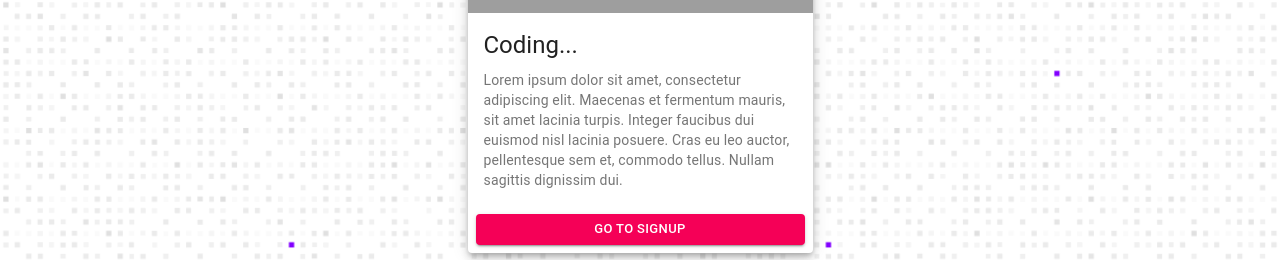
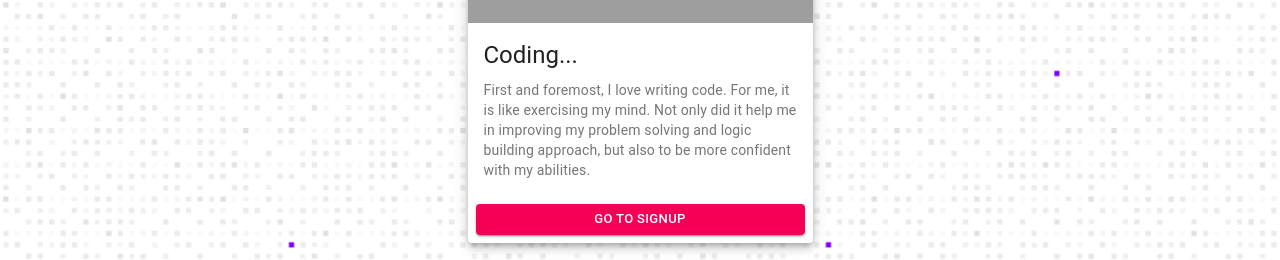
Before and after one commit to DhrumilShah98/Dalhousie_University_CSCI5709_AWS_Tutorials, a React (Create React App) app: page / in a window 1280 px wide. Both pictures are taken after typing "Sample", "Sample", "name@example.com", "Sample123", "Sample123" into the empty fields and a click on the button "SUBMIT". Shown: the part 378-638 px from the top of the page. Built offline with nearby package versions, Linux system fonts and the light colour scheme; grey boxes are pictures that could not be loaded.

Commit message:
Lorem ipsum removed

```diff
--- a/src/component/Profile/Profile.js
+++ b/src/component/Profile/Profile.js
@@ -2,7 +2,7 @@ import { Avatar, Button, Card, CardActions, CardContent, CardHeader, CardMedia,
 import React from 'react';
 import useStyles from './styles';
 
-export const Profile = ({ userData, updateUserData, showProfile, updateShowProfile }) => {
+export const Profile = ({ userData, updateUserData, updateShowProfile }) => {
     const classes = useStyles();
 
     const goBackToSignUp = () => {
@@ -37,7 +37,7 @@ export const Profile = ({ userData, updateUserData, showProfile, updateShowProfi
                         Coding...
                     </Typography>
                     <Typography variant="body2" color="textSecondary" component="p">
-                        Lorem ipsum dolor sit amet, consectetur adipiscing elit. Maecenas et fermentum mauris, sit amet lacinia turpis. Integer faucibus dui euismod nisl lacinia posuere. Cras eu leo auctor, pellentesque sem et, commodo tellus. Nullam sagittis dignissim dui.
+                    First and foremost, I love writing code. For me, it is like exercising my mind. Not only did it help me in improving my problem solving and logic building approach, but also to be more confident with my abilities.
                     </Typography>
                 </CardContent>
                 <CardActions>
```
